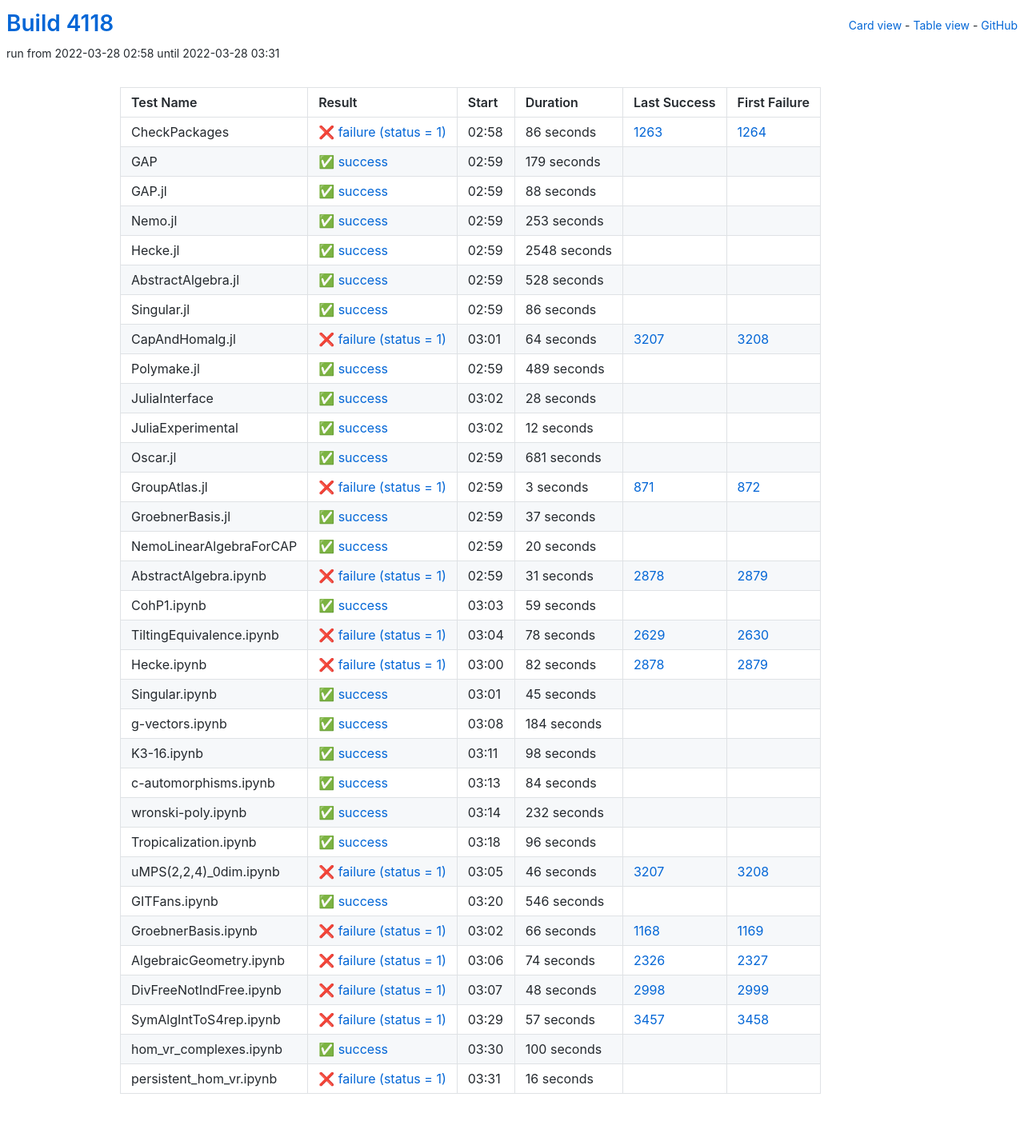
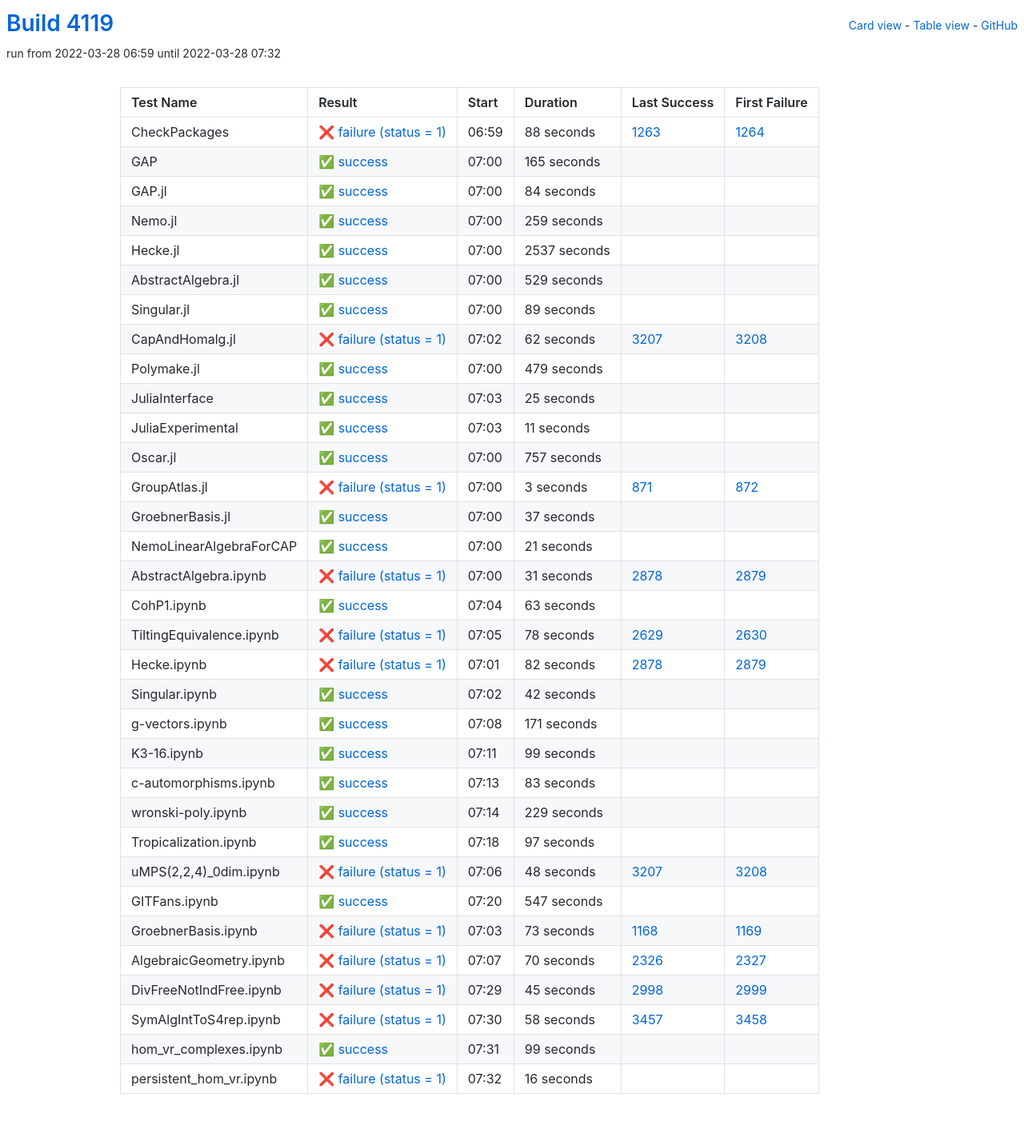
Before and after one commit to oscar-system/oscar-ci-status-stable, a Jekyll site: the page built from table.html, in a window 1280 px wide. Shown: the whole page at 80% size. Built offline with Jekyll 4.4.1, drawn with Linux system fonts in a browser that asks for light colours.

Commit message:
Build #4119

```diff
--- a/_data/ci.yml
+++ b/_data/ci.yml
@@ -1,6 +1,6 @@
 ---
-build: 4118
-build_url: https://oscarci.mathematik.uni-kl.de/job/oscar-stable/4118/
+build: 4119
+build_url: https://oscarci.mathematik.uni-kl.de/job/oscar-stable/4119/
 job: oscar-stable
 organization: oscar-system
 repo: oscar-ci-status-stable
@@ -8,152 +8,152 @@ repourl: https://github.com/oscar-system/oscar-ci-status-stable
 tests:
 - name: CheckPackages
   id: checkpackages
-  log: https://oscarci.mathematik.uni-kl.de/job/oscar-stable/4118/artifact/logs/build-4118/CheckPackages.log
-  start: 2022-03-28 02:58
+  log: https://oscarci.mathematik.uni-kl.de/job/oscar-stable/4119/artifact/logs/build-4119/CheckPackages.log
+  start: 2022-03-28 06:59
   success: false
   exitcode: 1
   status: failure
-  duration: 86
+  duration: 88
   last_success: 1263
   last_success_url: https://oscarci.mathematik.uni-kl.de/job/oscar-stable/1263/
   first_failure: 1264
   first_failure_url: https://oscarci.mathematik.uni-kl.de/job/oscar-stable/1264/
 - name: GAP
   id: gap
-  log: https://oscarci.mathematik.uni-kl.de/job/oscar-stable/4118/artifact/logs/build-4118/GAP.log
-  start: 2022-03-28 02:59
+  log: https://oscarci.mathematik.uni-kl.de/job/oscar-stable/4119/artifact/logs/build-4119/GAP.log
+  start: 2022-03-28 07:00
   success: true
   exitcode: 0
   status: success
-  duration: 179
+  duration: 165
   last_success: false
   last_success_url:
   first_failure: false
   first_failure_url:
 - name: GAP.jl
   id: gap-jl
-  log: https://oscarci.mathematik.uni-kl.de/job/oscar-stable/4118/artifact/logs/build-4118/GAP.jl.log
-  start: 2022-03-28 02:59
+  log: https://oscarci.mathematik.uni-kl.de/job/oscar-stable/4119/artifact/logs/build-4119/GAP.jl.log
+  start: 2022-03-28 07:00
   success: true
   exitcode: 0
   status: success
-  duration: 88
+  duration: 84
   last_success: false
   last_success_url:
   first_failure: false
   first_failure_url:
 - name: Nemo.jl
   id: nemo-jl
-  log: https://oscarci.mathematik.uni-kl.de/job/oscar-stable/4118/artifact/logs/build-4118/Nemo.jl.log
-  start: 2022-03-28 02:59
+  log: https://oscarci.mathematik.uni-kl.de/job/oscar-stable/4119/artifact/logs/build-4119/Nemo.jl.log
+  start: 2022-03-28 07:00
   success: true
   exitcode: 0
   status: success
-  duration: 253
+  duration: 259
   last_success: false
   last_success_url:
   first_failure: false
   first_failure_url:
 - name: Hecke.jl
   id: hecke-jl
-  log: https://oscarci.mathematik.uni-kl.de/job/oscar-stable/4118/artifact/logs/build-4118/Hecke.jl.log
-  start: 2022-03-28 02:59
+  log: https://oscarci.mathematik.uni-kl.de/job/oscar-stable/4119/artifact/logs/build-4119/Hecke.jl.log
+  start: 2022-03-28 07:00
   success: true
   exitcode: 0
   status: success
-  duration: 2548
+  duration: 2537
   last_success: false
   last_success_url:
   first_failure: false
   first_failure_url:
 - name: AbstractAlgebra.jl
   id: abstractalgebra-jl
-  log: https://oscarci.mathematik.uni-kl.de/job/oscar-stable/4118/artifact/logs/build-4118/AbstractAlgebra.jl.log
-  start: 2022-03-28 02:59
+  log: https://oscarci.mathematik.uni-kl.de/job/oscar-stable/4119/artifact/logs/build-4119/AbstractAlgebra.jl.log
+  start: 2022-03-28 07:00
   success: true
   exitcode: 0
   status: success
-  duration: 528
+  duration: 529
   last_success: false
   last_success_url:
   first_failure: false
   first_failure_url:
 - name: Singular.jl
   id: singular-jl
-  log: https://oscarci.mathematik.uni-kl.de/job/oscar-stable/4118/artifact/logs/build-4118/Singular.jl.log
-  start: 2022-03-28 02:59
+  log: https://oscarci.mathematik.uni-kl.de/job/oscar-stable/4119/artifact/logs/build-4119/Singular.jl.log
+  start: 2022-03-28 07:00
   success: true
   exitcode: 0
   status: success
-  duration: 86
+  duration: 89
   last_success: false
   last_success_url:
   first_failure: false
   first_failure_url:
 - name: CapAndHomalg.jl
   id: capandhomalg-jl
-  log: https://oscarci.mathematik.uni-kl.de/job/oscar-stable/4118/artifact/logs/build-4118/CapAndHomalg.jl.log
-  start: 2022-03-28 03:01
+  log: https://oscarci.mathematik.uni-kl.de/job/oscar-stable/4119/artifact/logs/build-4119/CapAndHomalg.jl.log
+  start: 2022-03-28 07:02
   success: false
   exitcode: 1
   status: failure
-  duration: 64
+  duration: 62
   last_success: 3207
   last_success_url: https://oscarci.mathematik.uni-kl.de/job/oscar-stable/3207/
   first_failure: 3208
   first_failure_url: https://oscarci.mathematik.uni-kl.de/job/oscar-stable/3208/
 - name: Polymake.jl
   id: polymake-jl
-  log: https://oscarci.mathematik.uni-kl.de/job/oscar-stable/4118/artifact/logs/build-4118/Polymake.jl.log
-  start: 2022-03-28 02:59
+  log: https://oscarci.mathematik.uni-kl.de/job/oscar-stable/4119/artifact/logs/build-4119/Polymake.jl.log
+  start: 2022-03-28 07:00
   success: true
   exitcode: 0
   status: success
-  duration: 489
+  duration: 479
   last_success: false
   last_success_url:
   first_failure: false
   first_failure_url:
 - name: JuliaInterface
   id: juliainterface
-  log: https://oscarci.mathematik.uni-kl.de/job/oscar-stable/4118/artifact/logs/build-4118/JuliaInterface.log
-  start: 2022-03-28 03:02
+  log: https://oscarci.mathematik.uni-kl.de/job/oscar-stable/4119/artifact/logs/build-4119/JuliaInterface.log
+  start: 2022-03-28 07:03
   success: true
   exitcode: 0
   status: success
-  duration: 28
+  duration: 25
   last_success: false
   last_success_url:
   first_failure: false
   first_failure_url:
 - name: JuliaExperimental
   id: juliaexperimental
-  log: https://oscarci.mathematik.uni-kl.de/job/oscar-stable/4118/artifact/logs/build-4118/JuliaExperimental.log
-  start: 2022-03-28 03:02
+  log: https://oscarci.mathematik.uni-kl.de/job/oscar-stable/4119/artifact/logs/build-4119/JuliaExperimental.log
+  start: 2022-03-28 07:03
   success: true
   exitcode: 0
   status: success
-  duration: 12
+  duration: 11
   last_success: false
   last_success_url:
   first_failure: false
   first_failure_url:
 - name: Oscar.jl
   id: oscar-jl
-  log: https://oscarci.mathematik.uni-kl.de/job/oscar-stable/4118/artifact/logs/build-4118/Oscar.jl.log
-  start: 2022-03-28 02:59
+  log: https://oscarci.mathematik.uni-kl.de/job/oscar-stable/4119/artifact/logs/build-4119/Oscar.jl.log
+  start: 2022-03-28 07:00
   success: true
   exitcode: 0
   status: success
-  duration: 681
+  duration: 757
   last_success: false
   last_success_url:
   first_failure: false
   first_failure_url:
 - name: GroupAtlas.jl
   id: groupatlas-jl
-  log: https://oscarci.mathematik.uni-kl.de/job/oscar-stable/4118/artifact/logs/build-4118/GroupAtlas.jl.log
-  start: 2022-03-28 02:59
+  log: https://oscarci.mathematik.uni-kl.de/job/oscar-stable/4119/artifact/logs/build-4119/GroupAtlas.jl.log
+  start: 2022-03-28 07:00
   success: false
   exitcode: 1
   status: failure
@@ -164,8 +164,8 @@ tests:
   first_failure_url: https://oscarci.mathematik.uni-kl.de/job/oscar-stable/872/
 - name: GroebnerBasis.jl
   id: groebnerbasis-jl
-  log: https://oscarci.mathematik.uni-kl.de/job/oscar-stable/4118/artifact/logs/build-4118/GroebnerBasis.jl.log
-  start: 2022-03-28 02:59
+  log: https://oscarci.mathematik.uni-kl.de/job/oscar-stable/4119/artifact/logs/build-4119/GroebnerBasis.jl.log
+  start: 2022-03-28 07:00
   success: true
   exitcode: 0
   status: success
@@ -176,20 +176,20 @@ tests:
   first_failure_url:
 - name: NemoLinearAlgebraForCAP
   id: nemolinearalgebraforcap
-  log: https://oscarci.mathematik.uni-kl.de/job/oscar-stable/4118/artifact/logs/build-4118/NemoLinearAlgebraForCAP.log
-  start: 2022-03-28 02:59
+  log: https://oscarci.mathematik.uni-kl.de/job/oscar-stable/4119/artifact/logs/build-4119/NemoLinearAlgebraForCAP.log
+  start: 2022-03-28 07:00
   success: true
   exitcode: 0
   status: success
-  duration: 20
+  duration: 21
   last_success: false
   last_success_url:
   first_failure: false
   first_failure_url:
 - name: AbstractAlgebra.ipynb
   id: abstractalgebra-ipynb
-  log: https://oscarci.mathematik.uni-kl.de/job/oscar-stable/4118/artifact/logs/build-4118/AbstractAlgebra.ipynb.log
-  start: 2022-03-28 02:59
+  log: https://oscarci.mathematik.uni-kl.de/job/oscar-stable/4119/artifact/logs/build-4119/AbstractAlgebra.ipynb.log
+  start: 2022-03-28 07:00
   success: false
   exitcode: 1
   status: failure
@@ -200,20 +200,20 @@ tests:
   first_failure_url: https://oscarci.mathematik.uni-kl.de/job/oscar-stable/2879/
 - name: CohP1.ipynb
   id: cohp1-ipynb
-  log: https://oscarci.mathematik.uni-kl.de/job/oscar-stable/4118/artifact/logs/build-4118/CohP1.ipynb.log
-  start: 2022-03-28 03:03
+  log: https://oscarci.mathematik.uni-kl.de/job/oscar-stable/4119/artifact/logs/build-4119/CohP1.ipynb.log
+  start: 2022-03-28 07:04
   success: true
   exitcode: 0
   status: success
-  duration: 59
+  duration: 63
   last_success: false
   last_success_url:
   first_failure: false
   first_failure_url:
 - name: TiltingEquivalence.ipynb
   id: tiltingequivalence-ipynb
-  log: https://oscarci.mathematik.uni-kl.de/job/oscar-stable/4118/artifact/logs/build-4118/TiltingEquivalence.ipynb.log
-  start: 2022-03-28 03:04
+  log: https://oscarci.mathematik.uni-kl.de/job/oscar-stable/4119/artifact/logs/build-4119/TiltingEquivalence.ipynb.log
+  start: 2022-03-28 07:05
   success: false
   exitcode: 1
   status: failure
@@ -224,8 +224,8 @@ tests:
   first_failure_url: https://oscarci.mathematik.uni-kl.de/job/oscar-stable/2630/
 - name: Hecke.ipynb
   id: hecke-ipynb
-  log: https://oscarci.mathematik.uni-kl.de/job/oscar-stable/4118/artifact/logs/build-4118/Hecke.ipynb.log
-  start: 2022-03-28 03:00
+  log: https://oscarci.mathematik.uni-kl.de/job/oscar-stable/4119/artifact/logs/build-4119/Hecke.ipynb.log
+  start: 2022-03-28 07:01
   success: false
   exitcode: 1
   status: failure
@@ -236,164 +236,164 @@ tests:
   first_failure_url: https://oscarci.mathematik.uni-kl.de/job/oscar-stable/2879/
 - name: Singular.ipynb
   id: singular-ipynb
-  log: https://oscarci.mathematik.uni-kl.de/job/oscar-stable/4118/artifact/logs/build-4118/Singular.ipynb.log
-  start: 2022-03-28 03:01
+  log: https://oscarci.mathematik.uni-kl.de/job/oscar-stable/4119/artifact/logs/build-4119/Singular.ipynb.log
+  start: 2022-03-28 07:02
   success: true
   exitcode: 0
   status: success
-  duration: 45
+  duration: 42
   last_success: false
   last_success_url:
   first_failure: false
   first_failure_url:
 - name: g-vectors.ipynb
   id: g-vectors-ipynb
-  log: https://oscarci.mathematik.uni-kl.de/job/oscar-stable/4118/artifact/logs/build-4118/g-vectors.ipynb.log
-  start: 2022-03-28 03:08
+  log: https://oscarci.mathematik.uni-kl.de/job/oscar-stable/4119/artifact/logs/build-4119/g-vectors.ipynb.log
+  start: 2022-03-28 07:08
   success: true
   exitcode: 0
   status: success
-  duration: 184
+  duration: 171
   last_success: false
   last_success_url:
   first_failure: false
   first_failure_url:
 - name: K3-16.ipynb
   id: k3-16-ipynb
-  log: https://oscarci.mathematik.uni-kl.de/job/oscar-stable/4118/artifact/logs/build-4118/K3-16.ipynb.log
-  start: 2022-03-28 03:11
+  log: https://oscarci.mathematik.uni-kl.de/job/oscar-stable/4119/artifact/logs/build-4119/K3-16.ipynb.log
+  start: 2022-03-28 07:11
   success: true
   exitcode: 0
   status: success
-  duration: 98
+  duration: 99
   last_success: false
   last_success_url:
   first_failure: false
   first_failure_url:
 - name: c-automorphisms.ipynb
   id: c-automorphisms-ipynb
-  log: https://oscarci.mathematik.uni-kl.de/job/oscar-stable/4118/artifact/logs/build-4118/c-automorphisms.ipynb.log
-  start: 2022-03-28 03:13
+  log: https://oscarci.mathematik.uni-kl.de/job/oscar-stable/4119/artifact/logs/build-4119/c-automorphisms.ipynb.log
+  start: 2022-03-28 07:13
   success: true
   exitcode: 0
   status: success
-  duration: 84
+  duration: 83
   last_success: false
   last_success_url:
   first_failure: false
   first_failure_url:
 - name: wronski-poly.ipynb
   id: wronski-poly-ipynb
-  log: https://oscarci.mathematik.uni-kl.de/job/oscar-stable/4118/artifact/logs/build-4118/wronski-poly.ipynb.log
-  start: 2022-03-28 03:14
+  log: https://oscarci.mathematik.uni-kl.de/job/oscar-stable/4119/artifact/logs/build-4119/wronski-poly.ipynb.log
+  start: 2022-03-28 07:14
   success: true
   exitcode: 0
   status: success
-  duration: 232
+  duration: 229
   last_success: false
   last_success_url:
   first_failure: false
   first_failure_url:
 - name: Tropicalization.ipynb
   id: tropicalization-ipynb
-  log: https://oscarci.mathematik.uni-kl.de/job/oscar-stable/4118/artifact/logs/build-4118/Tropicalization.ipynb.log
-  start: 2022-03-28 03:18
+  log: https://oscarci.mathematik.uni-kl.de/job/oscar-stable/4119/artifact/logs/build-4119/Tropicalization.ipynb.log
+  start: 2022-03-28 07:18
   success: true
   exitcode: 0
   status: success
-  duration: 96
+  duration: 97
   last_success: false
   last_success_url:
   first_failure: false
   first_failure_url:
 - name: uMPS(2,2,4)_0dim.ipynb
   id: umps-2-2-4-0dim-ipynb
-  log: https://oscarci.mathematik.uni-kl.de/job/oscar-stable/4118/artifact/logs/build-4118/uMPS-2-2-4-_0dim.ipynb.log
-  start: 2022-03-28 03:05
+  log: https://oscarci.mathematik.uni-kl.de/job/oscar-stable/4119/artifact/logs/build-4119/uMPS-2-2-4-_0dim.ipynb.log
+  start: 2022-03-28 07:06
   success: false
   exitcode: 1
   status: failure
-  duration: 46
+  duration: 48
   last_success: 3207
   last_success_url: https://oscarci.mathematik.uni-kl.de/job/oscar-stable/3207/
   first_failure: 3208
   first_failure_url: https://oscarci.mathematik.uni-kl.de/job/oscar-stable/3208/
 - name: GITFans.ipynb
   id: gitfans-ipynb
-  log: https://oscarci.mathematik.uni-kl.de/job/oscar-stable/4118/artifact/logs/build-4118/GITFans.ipynb.log
-  start: 2022-03-28 03:20
+  log: https://oscarci.mathematik.uni-kl.de/job/oscar-stable/4119/artifact/logs/build-4119/GITFans.ipynb.log
+  start: 2022-03-28 07:20
   success: true
   exitcode: 0
   status: success
-  duration: 546
+  duration: 547
   last_success: false
   last_success_url:
   first_failure: false
   first_failure_url:
 - name: GroebnerBasis.ipynb
   id: groebnerbasis-ipynb
-  log: https://oscarci.mathematik.uni-kl.de/job/oscar-stable/4118/artifact/logs/build-4118/GroebnerBasis.ipynb.log
-  start: 2022-03-28 03:02
+  log: https://oscarci.mathematik.uni-kl.de/job/oscar-stable/4119/artifact/logs/build-4119/GroebnerBasis.ipynb.log
+  start: 2022-03-28 07:03
   success: false
   exitcode: 1
   status: failure
-  duration: 66
+  duration: 73
   last_success: 1168
   last_success_url: https://oscarci.mathematik.uni-kl.de/job/oscar-stable/1168/
   first_failure: 1169
   first_failure_url: https://oscarci.mathematik.uni-kl.de/job/oscar-stable/1169/
 - name: AlgebraicGeometry.ipynb
   id: algebraicgeometry-ipynb
-  log: https://oscarci.mathematik.uni-kl.de/job/oscar-stable/4118/artifact/logs/build-4118/AlgebraicGeometry.ipynb.log
-  start: 2022-03-28 03:06
+  log: https://oscarci.mathematik.uni-kl.de/job/oscar-stable/4119/artifact/logs/build-4119/AlgebraicGeometry.ipynb.log
+  start: 2022-03-28 07:07
   success: false
   exitcode: 1
   status: failure
-  duration: 74
+  duration: 70
   last_success: 2326
   last_success_url: https://oscarci.mathematik.uni-kl.de/job/oscar-stable/2326/
   first_failure: 2327
   first_failure_url: https://oscarci.mathematik.uni-kl.de/job/oscar-stable/2327/
 - name: DivFreeNotIndFree.ipynb
   id: divfreenotindfree-ipynb
-  log: https://oscarci.mathematik.uni-kl.de/job/oscar-stable/4118/artifact/logs/build-4118/DivFreeNotIndFree.ipynb.log
-  start: 2022-03-28 03:07
+  log: https://oscarci.mathematik.uni-kl.de/job/oscar-stable/4119/artifact/logs/build-4119/DivFreeNotIndFree.ipynb.log
+  start: 2022-03-28 07:29
   success: false
   exitcode: 1
   status: failure
-  duration: 48
+  duration: 45
   last_success: 2998
   last_success_url: https://oscarci.mathematik.uni-kl.de/job/oscar-stable/2998/
   first_failure: 2999
   first_failure_url: https://oscarci.mathematik.uni-kl.de/job/oscar-stable/2999/
 - name: SymAlgIntToS4rep.ipynb
   id: symalginttos4rep-ipynb
-  log: https://oscarci.mathematik.uni-kl.de/job/oscar-stable/4118/artifact/logs/build-4118/SymAlgIntToS4rep.ipynb.log
-  start: 2022-03-28 03:29
+  log: https://oscarci.mathematik.uni-kl.de/job/oscar-stable/4119/artifact/logs/build-4119/SymAlgIntToS4rep.ipynb.log
+  start: 2022-03-28 07:30
   success: false
   exitcode: 1
   status: failure
-  duration: 57
+  duration: 58
   last_success: 3457
   last_success_url: https://oscarci.mathematik.uni-kl.de/job/oscar-stable/3457/
   first_failure: 3458
   first_failure_url: https://oscarci.mathematik.uni-kl.de/job/oscar-stable/3458/
 - name: hom_vr_complexes.ipynb
   id: hom-vr-complexes-ipynb
-  log: https://oscarci.mathematik.uni-kl.de/job/oscar-stable/4118/artifact/logs/build-4118/hom_vr_complexes.ipynb.log
-  start: 2022-03-28 03:30
+  log: https://oscarci.mathematik.uni-kl.de/job/oscar-stable/4119/artifact/logs/build-4119/hom_vr_complexes.ipynb.log
+  start: 2022-03-28 07:31
   success: true
   exitcode: 0
   status: success
-  duration: 100
+  duration: 99
   last_success: false
   last_success_url:
   first_failure: false
   first_failure_url:
 - name: persistent_hom_vr.ipynb
   id: persistent-hom-vr-ipynb
-  log: https://oscarci.mathematik.uni-kl.de/job/oscar-stable/4118/artifact/logs/build-4118/persistent_hom_vr.ipynb.log
-  start: 2022-03-28 03:31
+  log: https://oscarci.mathematik.uni-kl.de/job/oscar-stable/4119/artifact/logs/build-4119/persistent_hom_vr.ipynb.log
+  start: 2022-03-28 07:32
   success: false
   exitcode: 1
   status: failure
```
Also changed, not shown: README.md.
